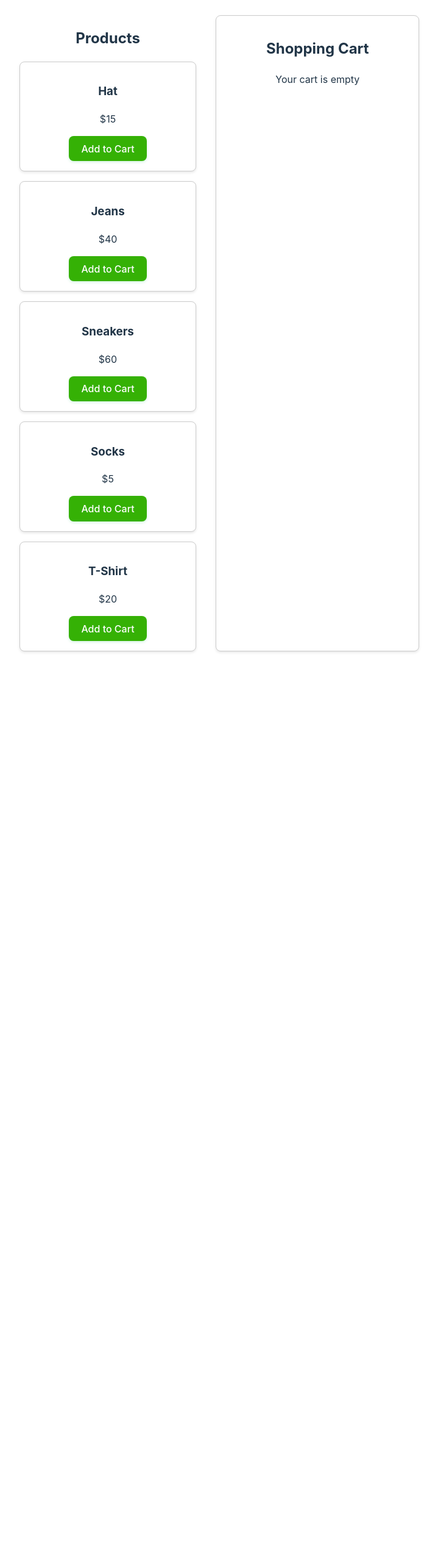
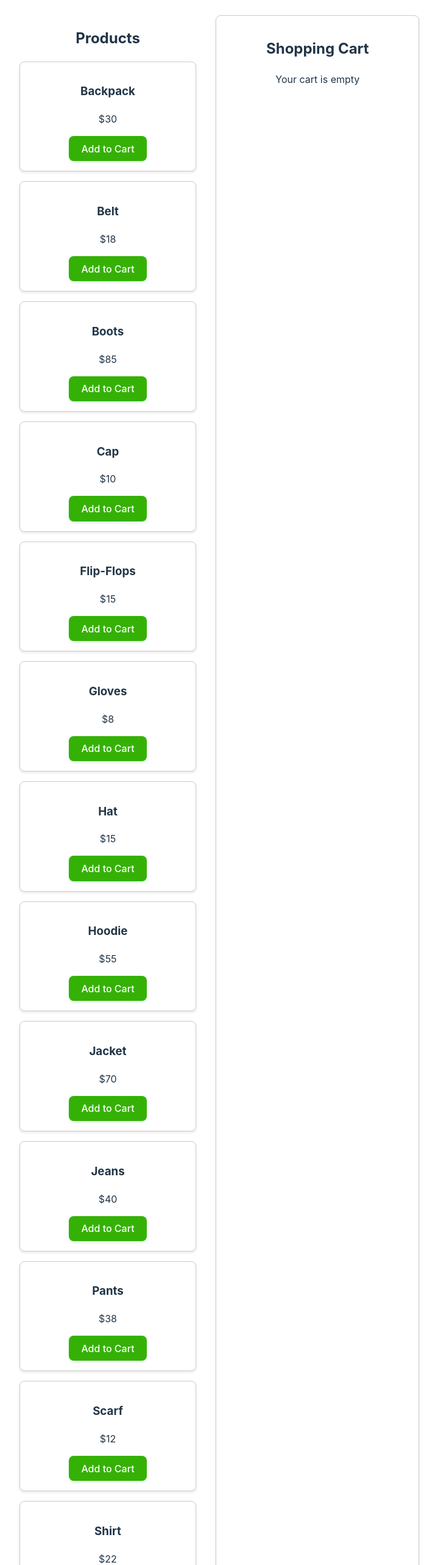
Before and after one commit to Spid3rmvn/E-Commerce-Cart, a React (Vite) app in the folder my-react-app/: page / in a window 1280 px wide. Shown: the part 200-2766 px from the top of the page at 61% size, without its empty margins (280-999 px from the left). Before the commit the page ends 1300 px from the top, so only its background shows below. Built offline with nearby package versions, Linux system fonts and the light colour scheme.

Commit message:
update App.jsx

```diff
--- a/my-react-app/src/App.jsx
+++ b/my-react-app/src/App.jsx
@@ -9,8 +9,24 @@ const products = [
   { id: 2, name: "Jeans", price: 40 },
   { id: 3, name: "Sneakers", price: 60 },
   { id: 4, name: "Hat", price: 15 },
-  { id: 5, name: "Socks", price: 5 }
+  { id: 5, name: "Socks", price: 5 },
+  { id: 6, name: "Backpack", price: 30 },
+  { id: 7, name: "Jacket", price: 70 },
+  { id: 8, name: "Scarf", price: 12 },
+  { id: 9, name: "Gloves", price: 8 },
+  { id: 10, name: "Watch", price: 120 },
+  { id: 11, name: "Sweater", price: 50 },
+  { id: 12, name: "Shorts", price: 25 },
+  { id: 13, name: "Belt", price: 18 },
+  { id: 14, name: "Boots", price: 85 },
+  { id: 15, name: "Cap", price: 10 },
+  { id: 16, name: "Shirt", price: 22 },
+  { id: 17, name: "Pants", price: 38 },
+  { id: 18, name: "Sunglasses", price: 45 },
+  { id: 19, name: "Flip-Flops", price: 15 },
+  { id: 20, name: "Hoodie", price: 55 }
 ].sort((a, b) => a.name.localeCompare(b.name))
+
 
 function App() {
   // State for cart, initialized from localStorage if available
```
